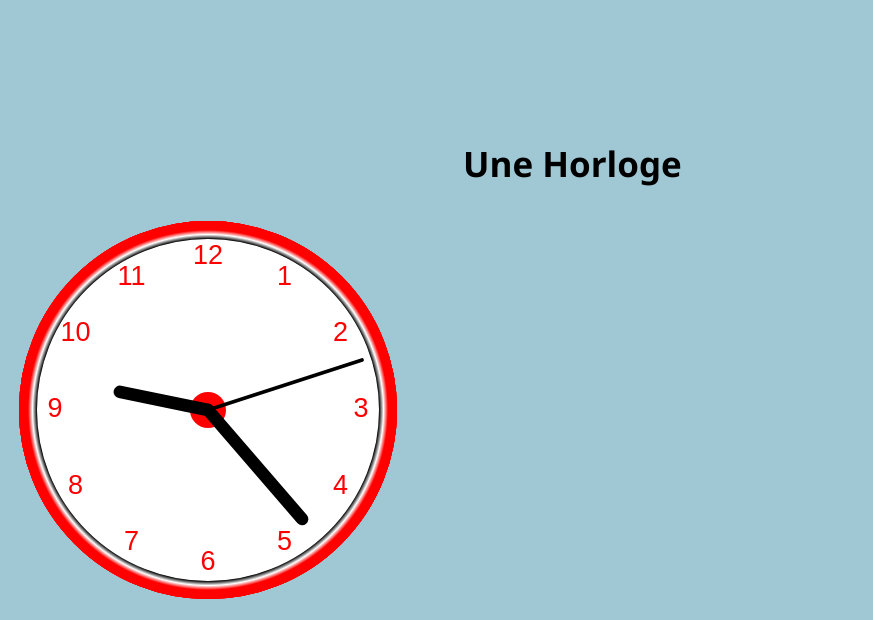
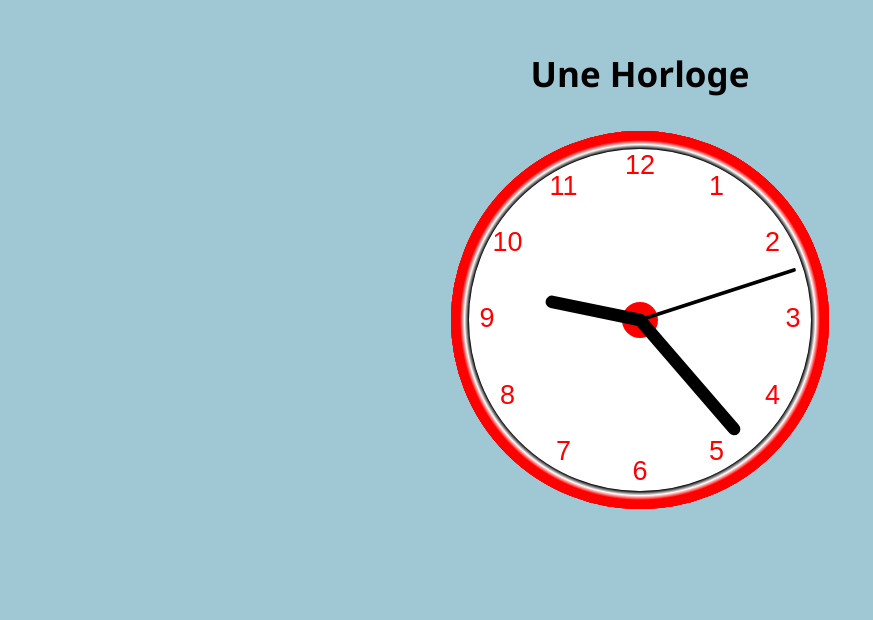
Before and after one commit to HERITAGEALABI/analog, a plain HTML site: page index.html in a window 1280 px wide. Shown: the part 180-800 px from the top of the page, without its empty margins (0-873 px from the left). Drawn offline with Linux system fonts and the light colour scheme.

Commit message:
Update style.css

```diff
--- a/style.css
+++ b/style.css
@@ -5,9 +5,18 @@ margin-top: 25%;
 
 }
 h1{
-  margin-left: 36%;
+  /* margin-left: 36%; */
+  justify-content: center;
+  display: flex;
   font-size: 35px;
   font-style: bold;
   font-family: 'Segoe UI', Tahoma, Geneva, Verdana, sans-serif;
+  align-self: center;
+  margin-top: -90px;
+}
+#container{
+  align-self: center;
+  justify-content: center;
+  display: flex;
 
 }
```
